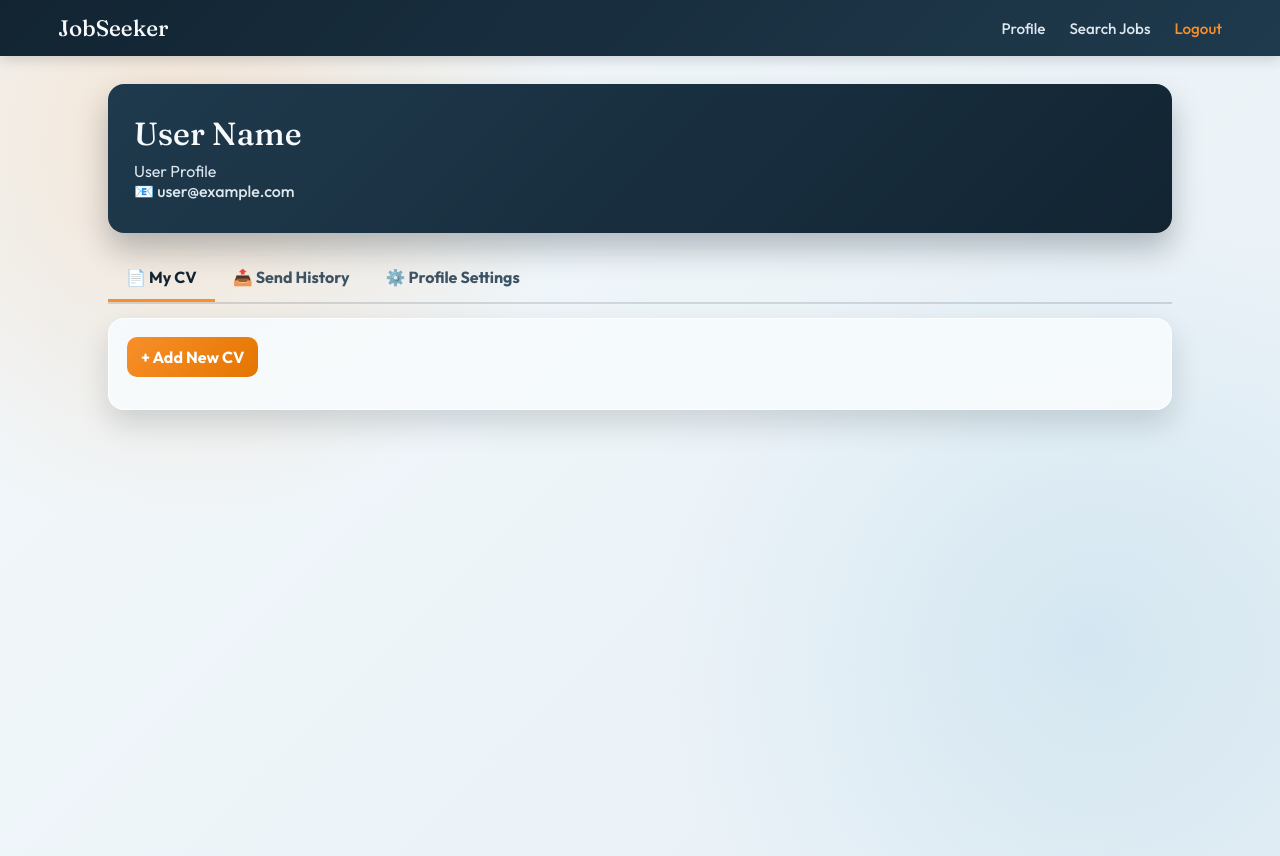
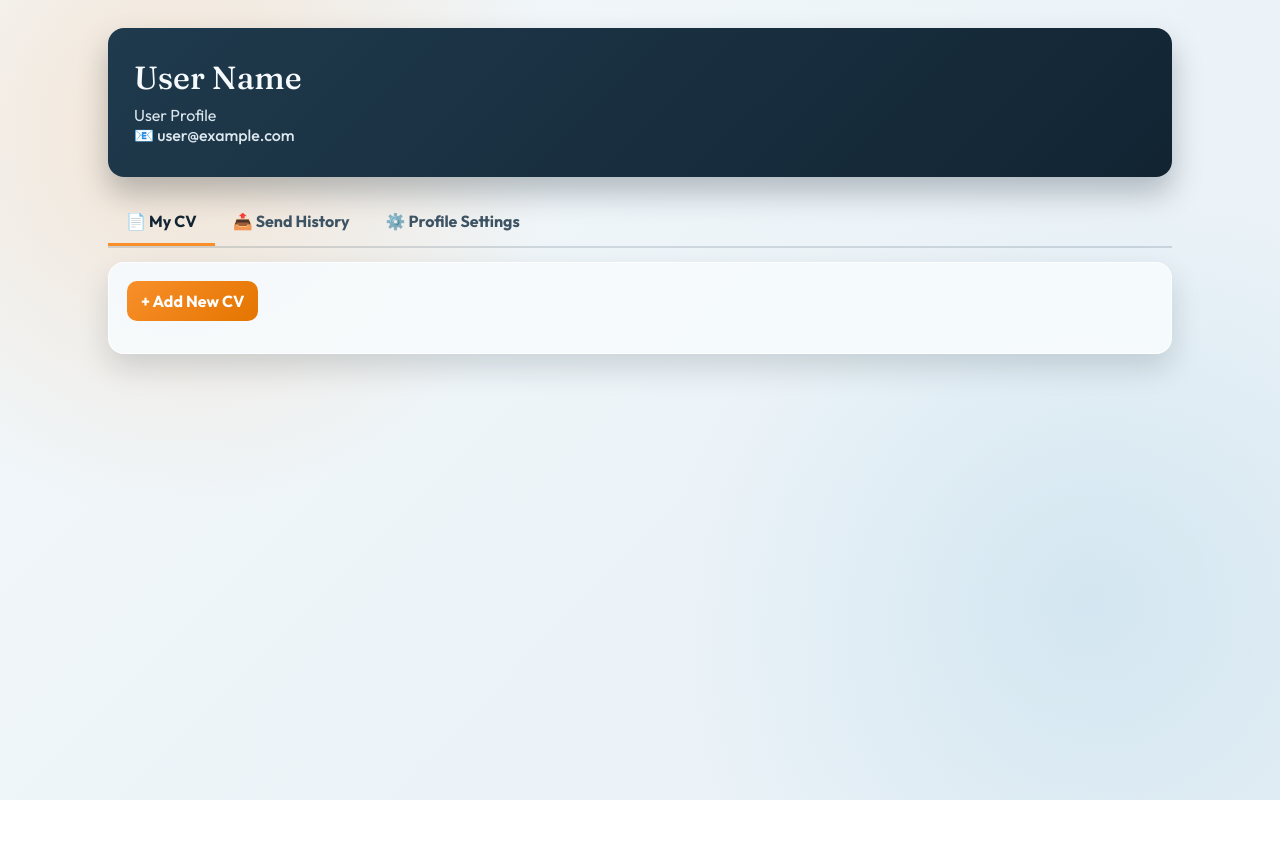
Before and after one commit to MantasRupeika/JobSeeker, a plain HTML site: page frontend/profile.html in a window 1280 px wide. After the commit the page ends 800 px from the top, so only its background shows below. Drawn offline with Linux system fonts and the light colour scheme.

```diff
--- a/frontend/profile.html
+++ b/frontend/profile.html
@@ -7,18 +7,6 @@
   <link rel="stylesheet" href="styles.css">
 </head>
 <body class="profile-page">
-  <!-- Navigation Header -->
-  <nav class="navbar">
-    <div class="navbar-container">
-      <h2 class="navbar-logo">JobSeeker</h2>
-      <ul class="navbar-menu">
-        <li><a href="profile.html" class="navbar-link">Profile</a></li>
-        <li><a href="job-search.html" class="navbar-link">Search Jobs</a></li>
-        <li><a href="login.html" id="logoutBtn" class="navbar-link logout-link">Logout</a></li>
-      </ul>
-    </div>
-  </nav>
-
   <div class="profile-wrapper">
     <div class="profile-container">
       <!-- Profile Header -->
@@ -69,7 +57,6 @@
                 <th>Job Title</th>
                 <th>Company</th>
                 <th>Sent Date</th>
-                <th>Status</th>
                 <th>CV Used</th>
               </tr>
             </thead>
--- a/frontend/styles.css
+++ b/frontend/styles.css
@@ -15,62 +15,6 @@
 
 * {
   box-sizing: border-box;
-}
-
-/* Navbar Styles */
-.navbar {
-  background: linear-gradient(135deg, var(--bg-dark), var(--bg-mid));
-  padding: 14px 0;
-  box-shadow: 0 4px 12px rgba(4, 18, 29, 0.15);
-  position: sticky;
-  top: 0;
-  z-index: 100;
-}
-
-.navbar-container {
-  max-width: 1200px;
-  margin: 0 auto;
-  padding: 0 18px;
-  display: flex;
-  justify-content: space-between;
-  align-items: center;
-}
-
-.navbar-logo {
-  margin: 0;
-  font-family: "Fraunces", "Georgia", serif;
-  font-size: 1.4rem;
-  color: #f6fafc;
-  font-weight: 500;
-}
-
-.navbar-menu {
-  list-style: none;
-  margin: 0;
-  padding: 0;
-  display: flex;
-  gap: 24px;
-  align-items: center;
-}
-
-.navbar-link {
-  color: #dce7ee;
-  text-decoration: none;
-  font-weight: 500;
-  transition: color 0.2s ease;
-  font-size: 0.95rem;
-}
-
-.navbar-link:hover {
-  color: var(--accent);
-}
-
-.navbar-link.logout-link {
-  color: #f88f2a;
-}
-
-.navbar-link.logout-link:hover {
-  color: #e47500;
 }
 
 body.auth-page {
```
